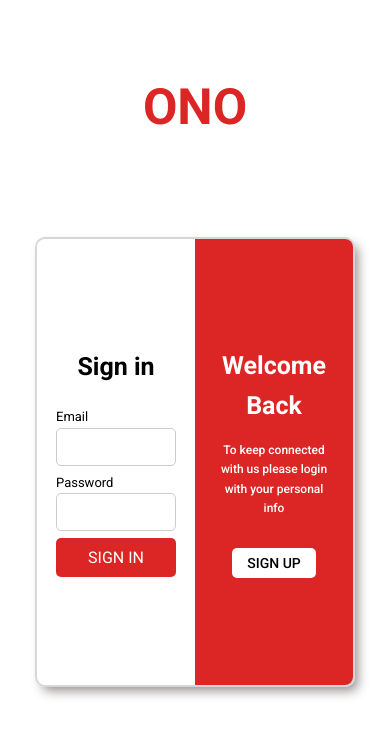
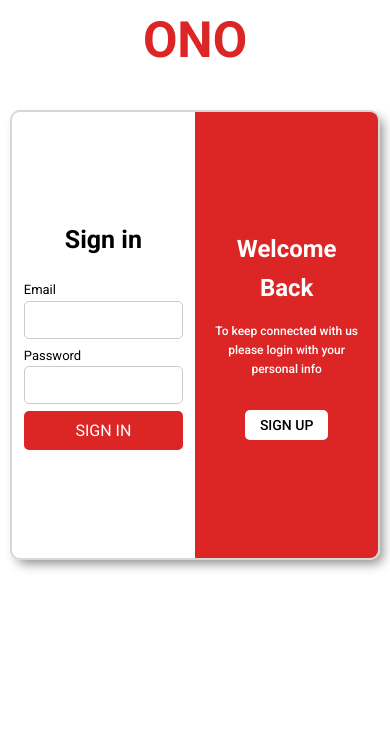
Before and after one commit to mazen-khattab/ONO, a React (Vite) app: page /login in a window 390 px wide. Shown: the top 736 px of the page. Built offline with nearby package versions, Linux system fonts and the light colour scheme; a web font is replaced by a local one.

Commit message:
login page responsive

```diff
--- a/src/components/AllProducts/ProductsPage.tsx
+++ b/src/components/AllProducts/ProductsPage.tsx
@@ -243,7 +243,7 @@ const ProductsPage = () => {
             <div className={filterActive? "filter-title space" : "filter-title"}
             onClick={activeFilter}>
               <p>Filter</p>
-              <i className={filterActive? "fa-solid fa-angle-down" : "fa-solid fa-angle-down turn"}></i>
+              <i className={filterActive? "fa-solid fa-angle-down turn" : "fa-solid fa-angle-down"}></i>
             </div>
             <aside className={filterActive? "productFilter-aside appear" : "productFilter-aside"}>
               <div className="productFilter-group">
--- a/src/components/Login/Loign.css
+++ b/src/components/Login/Loign.css
@@ -1,19 +1,13 @@
-* {
-    box-sizing: border-box;
-}
-
 .body {
     font-family: 'Roboto', serif;
     display: flex;
     align-items: center;
     justify-content: center;
     flex-direction: column;
-    height: 100vh;
+    gap: 30px;
 }
 
 .login-page {
-    position: relative;
-    top: -90px;
     font-size: 50px;
     color: #dc2626;
 }
@@ -21,7 +15,7 @@
 .login-container {
     border-radius: 10px;
     border: 2px solid #d7d7d7;
-    width: 800px;
+    width: 70%;
     height: 600px;
     position: relative;
     overflow: hidden;
@@ -210,34 +204,38 @@
 
 @media (max-width: 900px) {
     .login-container {
-        width: 650px;
+        width: 80%;
+    }
+}
+
+@media (max-width: 768px) {
+    .login-container {
+        width: 90%;
     }
 }
 
 @media (max-width: 690px) {
-    .login-container {
-        width: 500px;
+    .form h2 {
+        font-size: 34px;
     }
 
-    .form h2 {
-        font-size: 37px;
+    .WH-container p {
+        font-size: 15px;
+    }
+
+    .WH-container h1 {
+        font-size: 30px;
     }
 }
 
 @media (max-width: 530px) {
+    .form {
+        padding: 10px 12px;
+    }
+
     .login-container {
-        width: 400px;
         height: 550px;
     }
-
-    #signUp-form {
-        width: 150px;
-    }
-
-    #signIn-form{
-        width: 150px;
-    }
-
 
     .form h2 {
         font-size: 30px;
@@ -253,21 +251,16 @@
 }
 
 @media (max-width: 420px) {
+    .login-container {
+        width: 95%;
+    }
+
     .logo {
         top: -70px;
     }
 
     .login-container {
-        width: 320px;
         height: 450px;
-    }
-
-    #signIn-form {
-        width: 120px;
-    }
-
-    #signUp-form {
-        width: 120px;
     }
 
     .form h2 {
@@ -284,7 +277,7 @@
     }
 
     .WH-container h1 {
-        font-size: 25px;
+        font-size: 24px;
     }
 
     .WH-container p {
```
